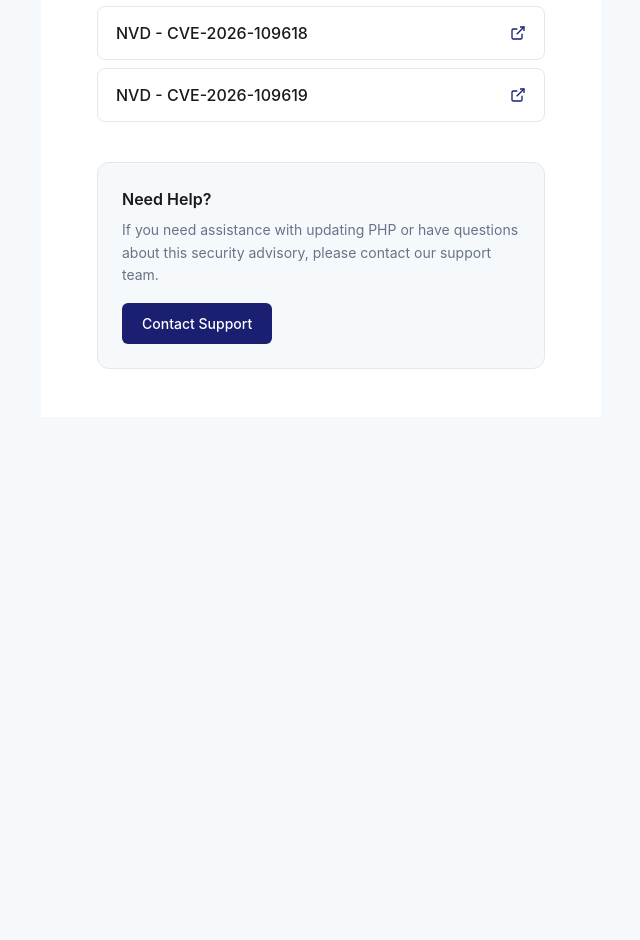
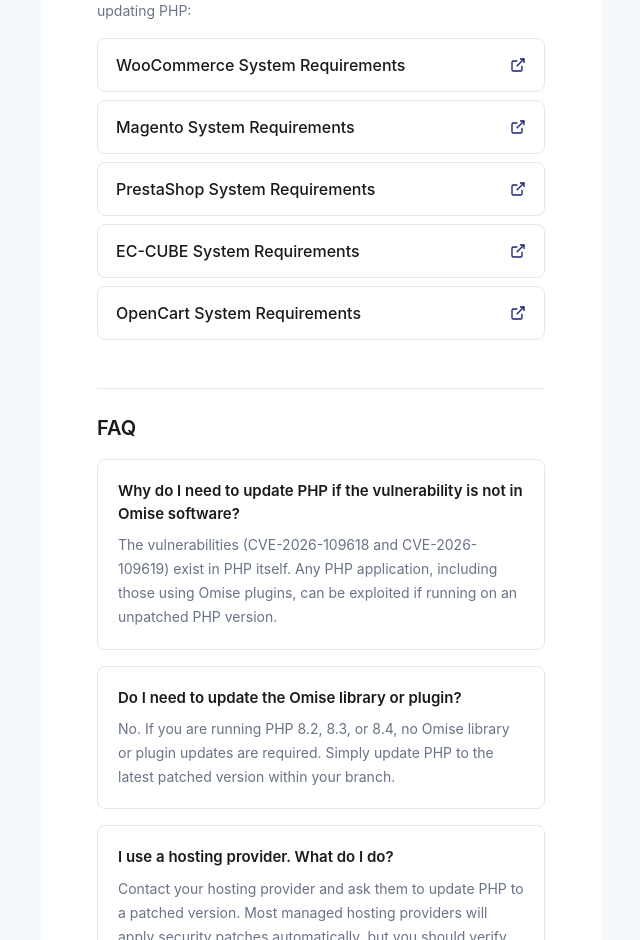
Before and after one commit to muthuswamyopn/omise-docs, a Next.js app: page /security/php-security-update in a window 1280 px wide. Shown: the part 3352-4292 px from the top of the page, without its empty margins (199-839 px from the left). Before the commit the page ends 3769 px from the top, so only its background shows below. Built offline with nearby package versions, Linux system fonts and the light colour scheme.

Commit message:
Add missing sections to PHP Security Update page: FAQ, Platform Requirements, Related Content

```diff
--- a/app/security/php-security-update/page.tsx
+++ b/app/security/php-security-update/page.tsx
@@ -351,7 +351,8 @@ export default function PHPSecurityUpdatePage() {
                   Test Your Integration
                 </div>
                 <ul style={{ margin: '8px 0 0', paddingLeft: '20px', fontSize: '14px', color: '#697386', lineHeight: 1.8 }}>
-                  <li>Checkout flow</li>
+                  <li>Complete checkout flow</li>
+                  <li>3D Secure authentication</li>
                   <li>Order status updates</li>
                   <li>Refunds</li>
                   <li>Error logs</li>
@@ -400,8 +401,99 @@ export default function PHPSecurityUpdatePage() {
           </div>
         </section>
 
+        {/* Omise Library and Plugin Versions */}
+        <section style={{ marginBottom: '40px' }}>
+          <h2 style={{ fontSize: '20px', fontWeight: 600, color: '#1a1a1a', marginBottom: '16px' }}>
+            Omise Library and Plugin Versions
+          </h2>
+
+          <p style={{ fontSize: '14px', color: '#697386', marginBottom: '16px', lineHeight: 1.6 }}>
+            Check your platform's requirements to ensure compatibility after updating PHP:
+          </p>
+
+          <div style={{ display: 'grid', gap: '8px' }}>
+            {[
+              { name: 'WooCommerce', url: 'https://woocommerce.com/document/server-requirements/' },
+              { name: 'Magento', url: 'https://experienceleague.adobe.com/docs/commerce-operations/installation-guide/system-requirements.html' },
+              { name: 'PrestaShop', url: 'https://devdocs.prestashop-project.org/8/basics/installation/system-requirements/' },
+              { name: 'EC-CUBE', url: 'https://doc.ec-cube.net/quickstart/requirement' },
+              { name: 'OpenCart', url: 'https://docs.opencart.com/en-gb/requirements/' },
+            ].map((platform) => (
+              <a
+                key={platform.name}
+                href={platform.url}
+                target="_blank"
+                rel="noopener noreferrer"
+                style={{
+                  display: 'flex',
+                  alignItems: 'center',
+                  justifyContent: 'space-between',
+                  padding: '14px 18px',
+                  background: '#fff',
+                  border: '1px solid #e3e8ee',
+                  borderRadius: '8px',
+                  textDecoration: 'none',
+                }}
+              >
+                <span style={{ color: '#1a1a1a', fontWeight: 500 }}>{platform.name} System Requirements</span>
+                <svg width="16" height="16" viewBox="0 0 24 24" fill="none" stroke="#1A1F71" strokeWidth="2">
+                  <path d="M18 13v6a2 2 0 0 1-2 2H5a2 2 0 0 1-2-2V8a2 2 0 0 1 2-2h6"/>
+                  <polyline points="15 3 21 3 21 9"/>
+                  <line x1="10" y1="14" x2="21" y2="3"/>
+                </svg>
+              </a>
+            ))}
+          </div>
+        </section>
+
+        {/* FAQ */}
+        <section style={{ marginBottom: '40px' }}>
+          <h2 style={{ fontSize: '20px', fontWeight: 600, color: '#1a1a1a', marginBottom: '16px' }}>
+            FAQ
+          </h2>
+
+          <div style={{ display: 'grid', gap: '16px' }}>
+            {[
+              {
+                q: 'Why do I need to update PHP if the vulnerability is not in Omise software?',
+                a: 'The vulnerabilities (CVE-2026-109618 and CVE-2026-109619) exist in PHP itself. Any PHP application, including those using Omise plugins, can be exploited if running on an unpatched PHP version.',
+              },
+              {
+                q: 'Do I need to update the Omise library or plugin?',
+                a: 'No. If you are running PHP 8.2, 8.3, or 8.4, no Omise library or plugin updates are required. Simply update PHP to the latest patched version within your branch.',
+              },
+              {
+                q: 'I use a hosting provider. What do I do?',
+                a: 'Contact your hosting provider and ask them to update PHP to a patched version. Most managed hosting providers will apply security patches automatically, but you should verify.',
+              },
+              {
+                q: 'I\'m seeing deprecation warnings after upgrading PHP. Is this a problem?',
+                a: 'Deprecation warnings are typically not critical and do not affect functionality. They indicate code that will need to be updated in future PHP versions. Monitor your error logs, but these warnings alone should not prevent your store from operating.',
+              },
+              {
+                q: 'What if I\'m still on PHP 8.1 or earlier?',
+                a: 'PHP 8.1 and earlier versions have reached end-of-life and will not receive security patches. You must upgrade to PHP 8.2, 8.3, or 8.4 immediately.',
+              },
+            ].map((faq, index) => (
+              <div key={index} style={{
+                padding: '20px',
+                background: '#fff',
+                border: '1px solid #e3e8ee',
+                borderRadius: '8px',
+              }}>
+                <div style={{ fontWeight: 600, color: '#1a1a1a', marginBottom: '8px', fontSize: '15px' }}>
+                  {faq.q}
+                </div>
+                <p style={{ fontSize: '14px', color: '#697386', margin: 0, lineHeight: 1.7 }}>
+                  {faq.a}
+                </p>
+              </div>
+            ))}
+          </div>
+        </section>
+
         {/* References */}
-        <section>
+        <section style={{ marginBottom: '40px' }}>
           <h2 style={{ fontSize: '20px', fontWeight: 600, color: '#1a1a1a', marginBottom: '16px' }}>
             References
           </h2>
@@ -478,8 +570,108 @@ export default function PHPSecurityUpdatePage() {
           </div>
         </section>
 
+        {/* Related Content */}
+        <section style={{ marginBottom: '40px' }}>
+          <h2 style={{ fontSize: '20px', fontWeight: 600, color: '#1a1a1a', marginBottom: '16px' }}>
+            Related Content
+          </h2>
+
+          <div style={{ display: 'grid', gridTemplateColumns: 'repeat(auto-fit, minmax(250px, 1fr))', gap: '12px' }}>
+            <Link
+              href="/integrations/ecommerce-plugins/woocommerce"
+              style={{
+                padding: '16px 20px',
+                background: '#f6f9fc',
+                border: '1px solid #e3e8ee',
+                borderRadius: '8px',
+                textDecoration: 'none',
+                color: '#1A1F71',
+                fontWeight: 500,
+                fontSize: '14px',
+              }}
+            >
+              WooCommerce Integration →
+            </Link>
+            <Link
+              href="/integrations/ecommerce-plugins/magento"
+              style={{
+                padding: '16px 20px',
+                background: '#f6f9fc',
+                border: '1px solid #e3e8ee',
+                borderRadius: '8px',
+                textDecoration: 'none',
+                color: '#1A1F71',
+                fontWeight: 500,
+                fontSize: '14px',
+              }}
+            >
+              Magento Integration →
+            </Link>
+            <Link
+              href="/integrations/ecommerce-plugins/prestashop"
+              style={{
+                padding: '16px 20px',
+                background: '#f6f9fc',
+                border: '1px solid #e3e8ee',
+                borderRadius: '8px',
+                textDecoration: 'none',
+                color: '#1A1F71',
+                fontWeight: 500,
+                fontSize: '14px',
+              }}
+            >
+              PrestaShop Integration →
+            </Link>
+            <Link
+              href="/integrations/ecommerce-plugins/opencart"
+              style={{
+                padding: '16px 20px',
+                background: '#f6f9fc',
+                border: '1px solid #e3e8ee',
+                borderRadius: '8px',
+                textDecoration: 'none',
+                color: '#1A1F71',
+                fontWeight: 500,
+                fontSize: '14px',
+              }}
+            >
+              OpenCart Integration →
+            </Link>
+            <Link
+              href="/integrations/ecommerce-plugins/ec-cube"
+              style={{
+                padding: '16px 20px',
+                background: '#f6f9fc',
+                border: '1px solid #e3e8ee',
+                borderRadius: '8px',
+                textDecoration: 'none',
+                color: '#1A1F71',
+                fontWeight: 500,
+                fontSize: '14px',
+              }}
+            >
+              EC-CUBE Integration →
+            </Link>
+            <Link
+              href="/security"
+              style={{
+                padding: '16px 20px',
+                background: '#f6f9fc',
+                border: '1px solid #e3e8ee',
+                borderRadius: '8px',
+                textDecoration: 'none',
+                color: '#1A1F71',
+                fontWeight: 500,
+                fontSize: '14px',
+              }}
+            >
+              Security Overview →
+            </Link>
+          </div>
+        </section>
+
         {/* Need Help */}
-        <section style={{ marginTop: '40px' }}>
+        <section>
           <div style={{
             padding: '24px',
             background: '#f6f9fc',
```
